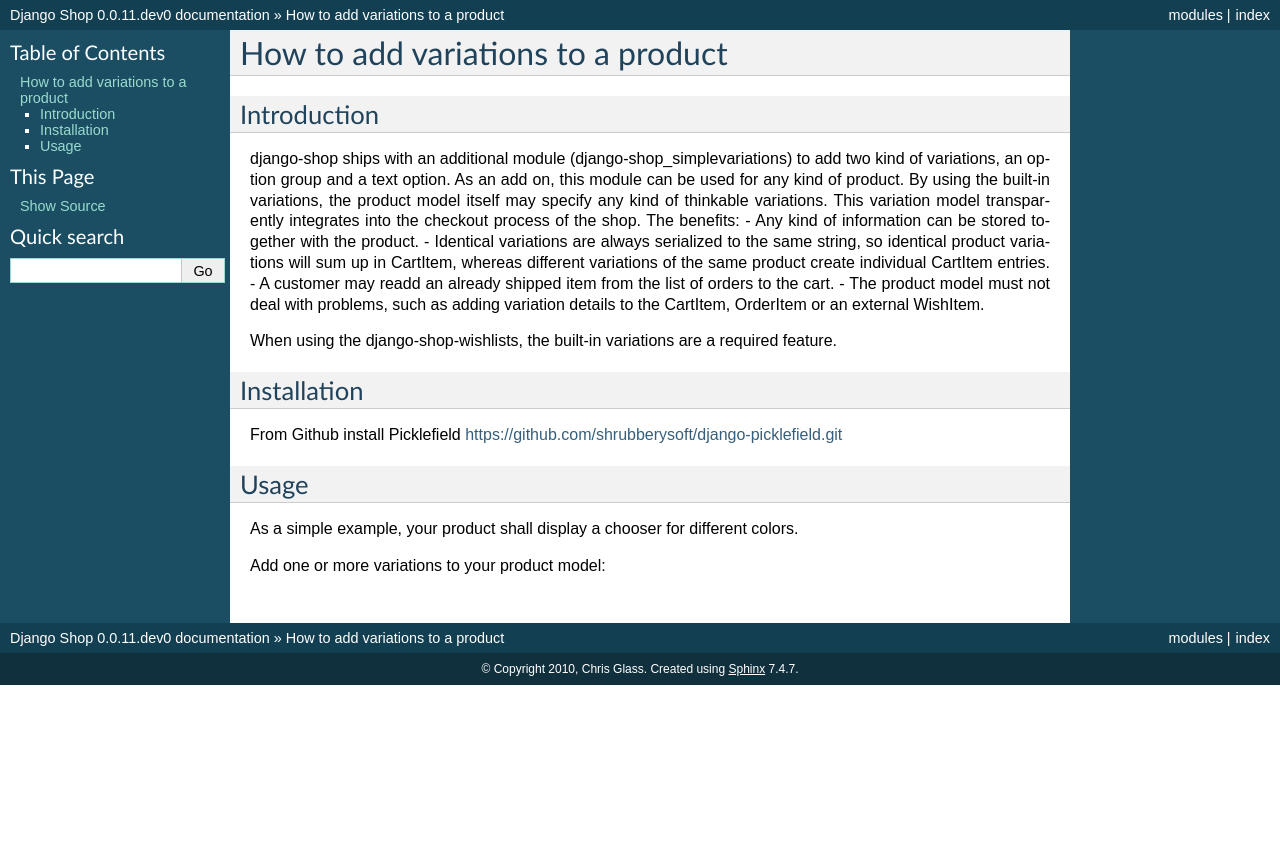
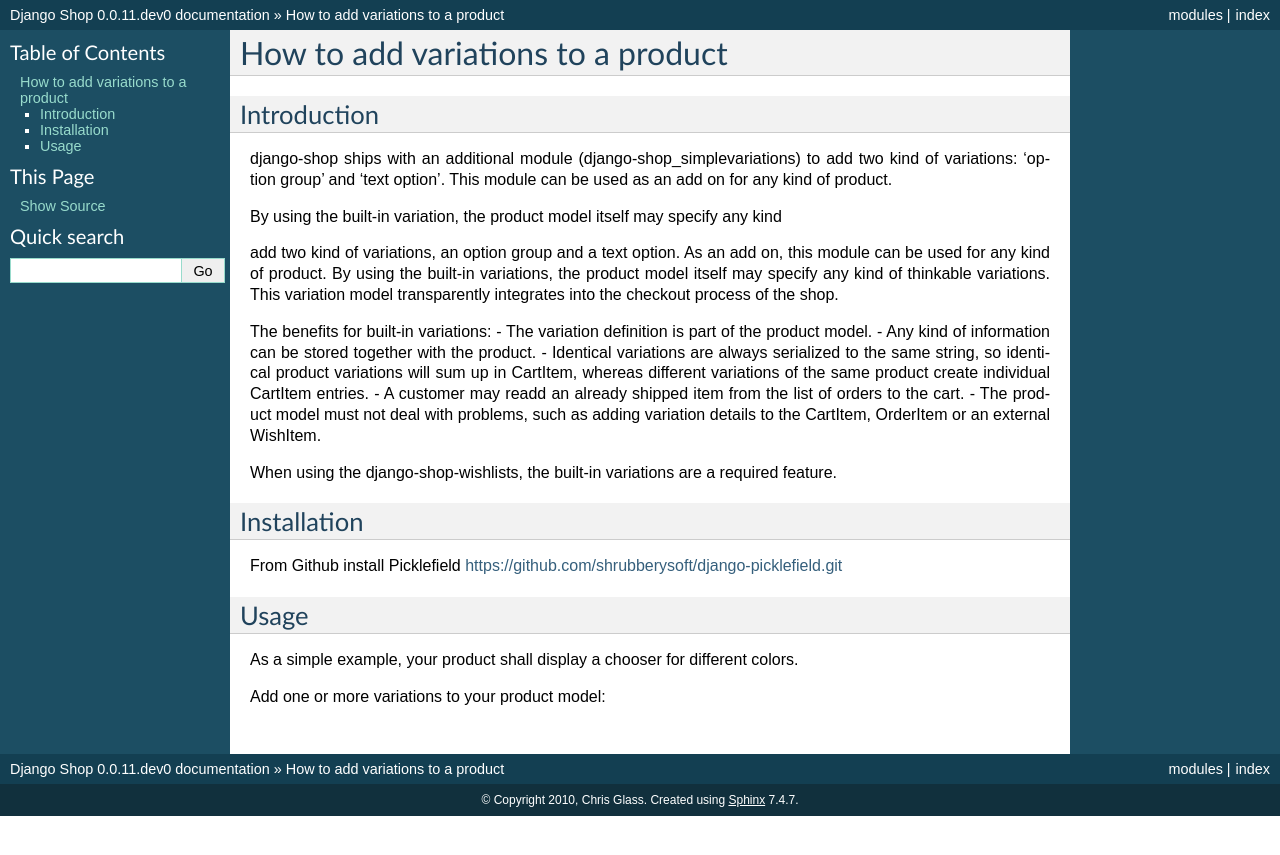
Before and after one commit to awesto/django-shop, a Sphinx documentation site: the page built from docs/howto/product-variations.rst, in a window 1280 px wide. Shown: the top 855 px of the page. Built offline with Sphinx 7.4.7, drawn with Linux system fonts in a browser that asks for light colours.

Commit message:
Documentation update.

```diff
--- a/docs/howto/product-variations.rst
+++ b/docs/howto/product-variations.rst
@@ -4,12 +4,19 @@ How to add variations to a product
 Introduction
 ------------
 django-shop ships with an additional module (django-shop_simplevariations) to
+add two kind of variations: 'option group' and 'text option'. This module can
+be used as an add on for any kind of product.
+
+By using the built-in variation, the product model itself may specify any kind
+
 add two kind of variations, an option group and a text option. As an add on,
 this module can be used for any kind of product.
 By using the built-in variations, the product model itself may specify any kind
 of thinkable variations. This variation model transparently integrates into the
 checkout process of the shop.
-The benefits:
+
+The benefits for built-in variations:
+- The variation definition is part of the product model.
 - Any kind of information can be stored together with the product.
 - Identical variations are always serialized to the same string, so identical
 product variations will sum up in CartItem, whereas different variations of the
@@ -19,7 +26,8 @@ cart.
 - The product model must not deal with problems, such as adding variation details
 to the CartItem, OrderItem or an external WishItem.
 
-When using the django-shop-wishlists, the built-in variations are a required feature.
+When using the django-shop-wishlists, the built-in variations are a required
+feature.
 
 Installation
 ------------
```
